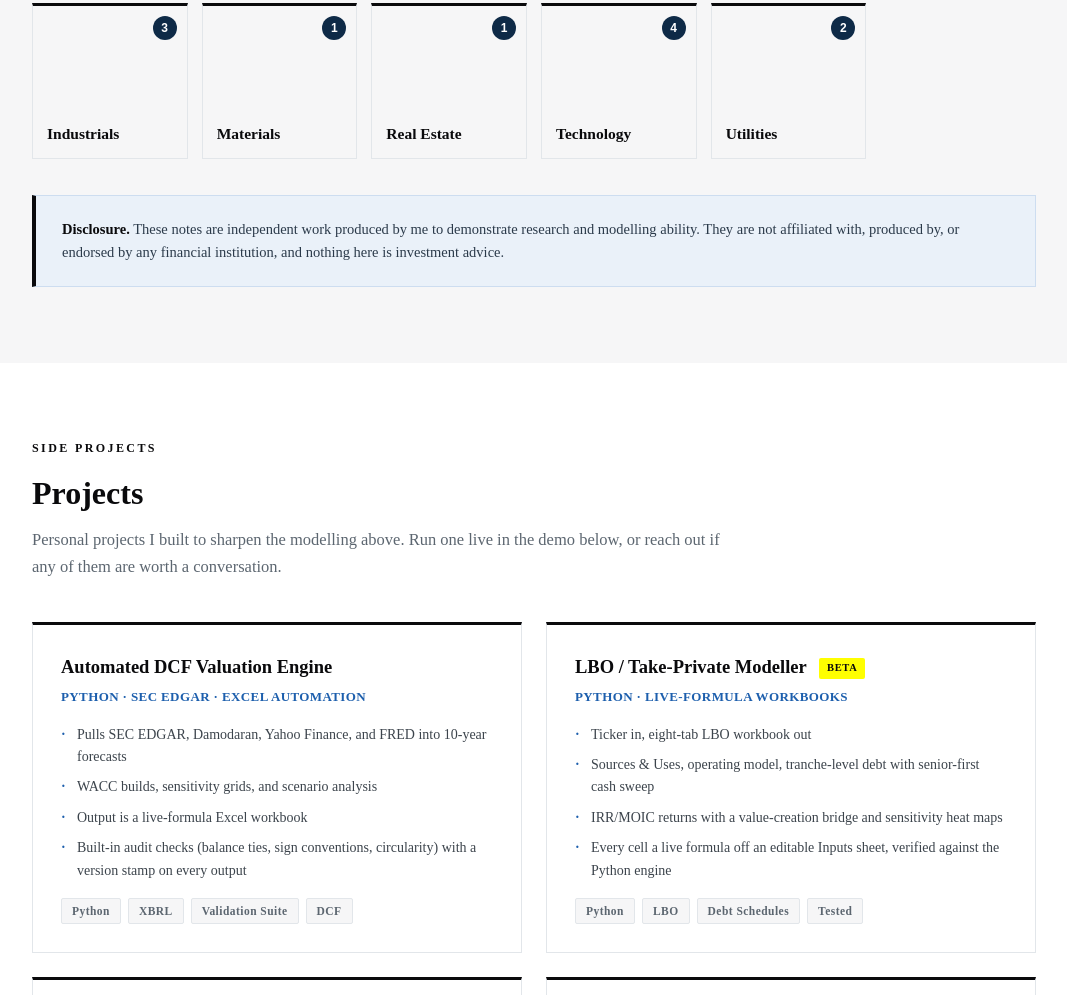
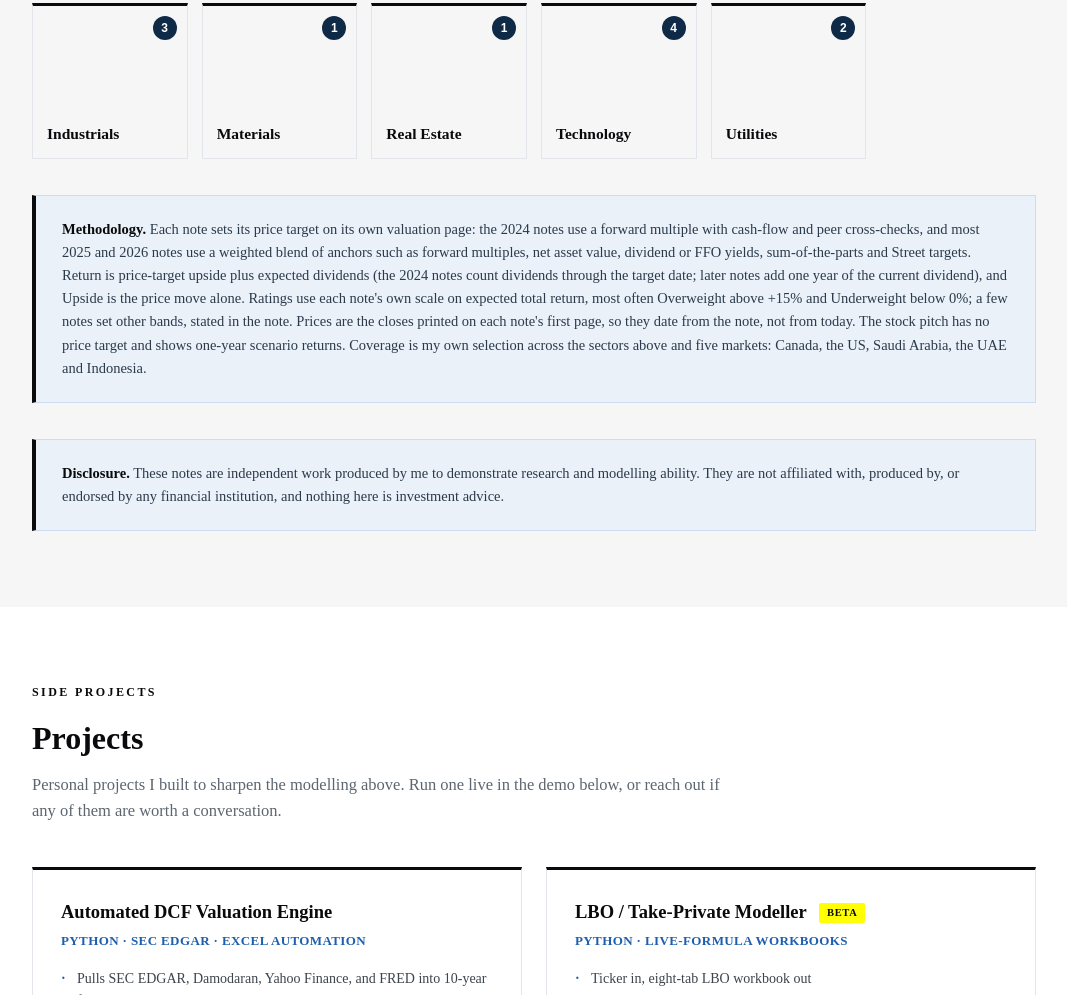
Before and after one commit to akul-veauli/akul-veauli.github.io, a plain HTML site: page index.html in a window 1280 px wide. Shown: the part 3242-4237 px from the top of the page, without its empty margins (106-1173 px from the left). Drawn offline with Linux system fonts and the light colour scheme.

Commit message:
Research: add a methodology note
Adds a short Methodology note above the Disclosure covering how price targets are set, what Return and Upside mean, how ratings and prices are dated, and what the stock pitch shows. Every clause is taken from the notes themselves, and the changelog gains a matching bullet.

Co-Authored-By: Claude Opus 5.5 <noreply@anthropic.com>

```diff
--- a/index.html
+++ b/index.html
@@ -1005,6 +1005,10 @@
   </div>
 
   <div class="note">
+    <strong>Methodology.</strong> Each note sets its price target on its own valuation page: the 2024 notes use a forward multiple with cash-flow and peer cross-checks, and most 2025 and 2026 notes use a weighted blend of anchors such as forward multiples, net asset value, dividend or FFO yields, sum-of-the-parts and Street targets. Return is price-target upside plus expected dividends (the 2024 notes count dividends through the target date; later notes add one year of the current dividend), and Upside is the price move alone. Ratings use each note's own scale on expected total return, most often Overweight above +15% and Underweight below 0%; a few notes set other bands, stated in the note. Prices are the closes printed on each note's first page, so they date from the note, not from today. The stock pitch has no price target and shows one-year scenario returns. Coverage is my own selection across the sectors above and five markets: Canada, the US, Saudi Arabia, the UAE and Indonesia.
+  </div>
+
+  <div class="note">
     <strong>Disclosure.</strong> These notes are independent work produced by me to demonstrate research and modelling ability. They are not affiliated with, produced by, or endorsed by any financial institution, and nothing here is investment advice.
   </div>
 </div></section>
```
Also changed, not shown: 1 other file.
